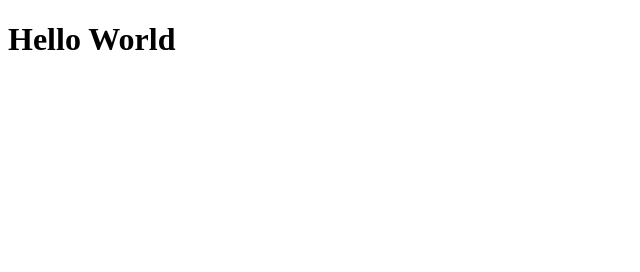
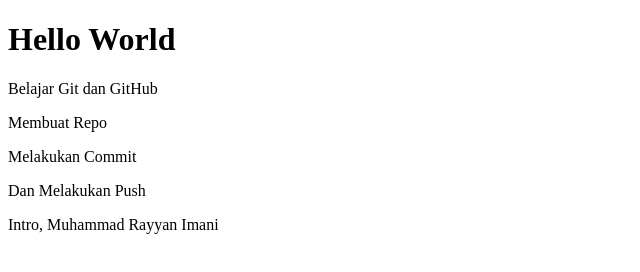
Before and after one commit to rayyan1510/web-tes-2, a plain HTML site: page index.html in a window 1280 px wide. Shown: the whole page, without its empty margins (0-640 px from the left). Drawn offline with Linux system fonts and the light colour scheme.

Commit message:
menambah beberapa kalimat

```diff
--- a/index.html
+++ b/index.html
@@ -9,6 +9,13 @@
 
 <body>
     <h1>Hello World</h1>
+
+    <p>Belajar Git dan GitHub</p>
+    <p>Membuat Repo</p>
+    <p>Melakukan Commit</p>
+    <p>Dan Melakukan Push</p>
+
+    <p>Intro, Muhammad Rayyan Imani</p>
 </body>
 
 </html>
```
